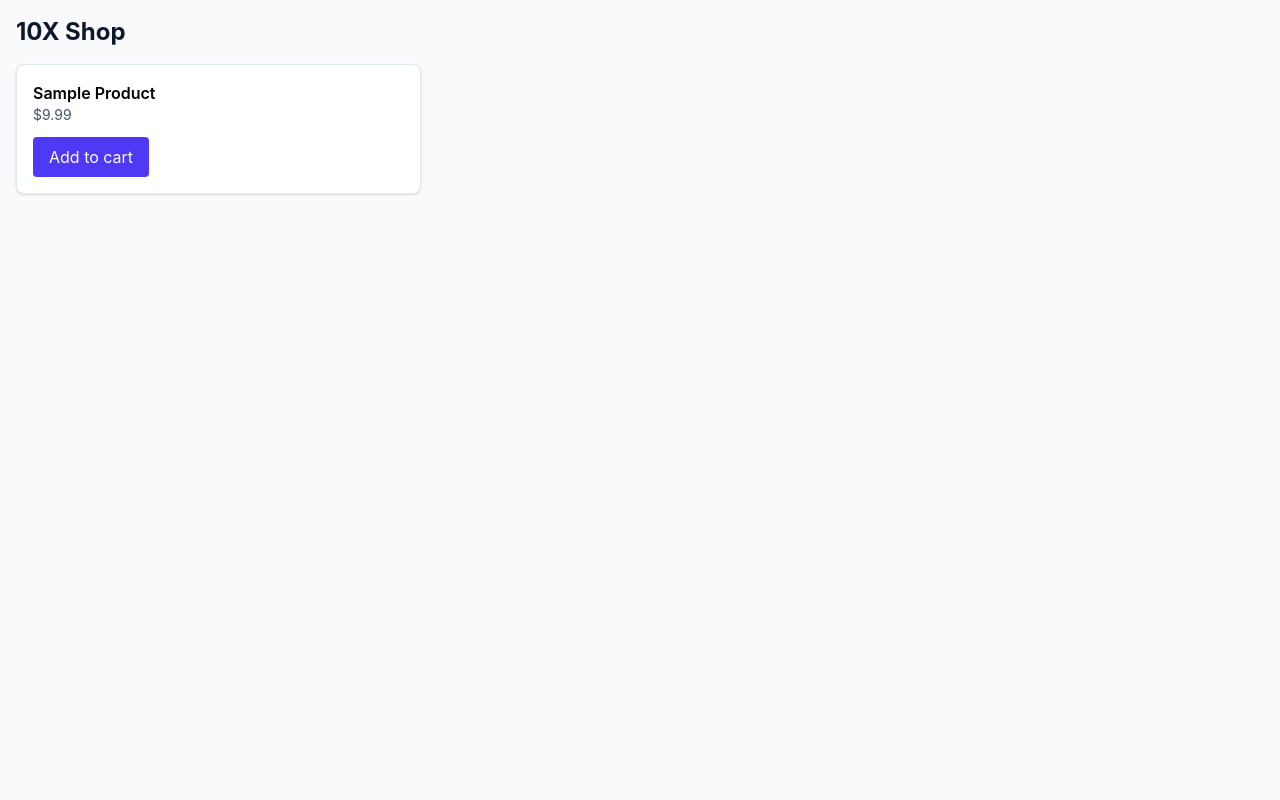
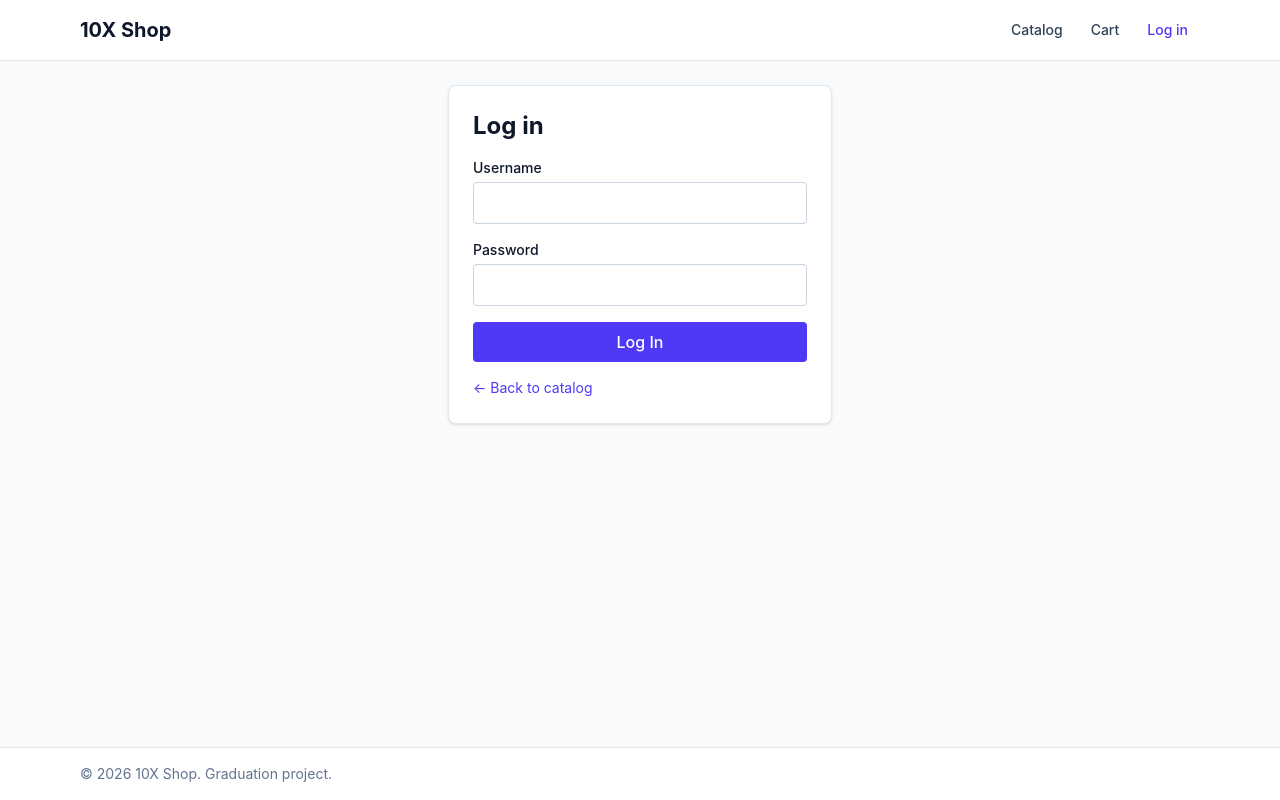
Before and after one commit to natagiorgashvili7/10X-shop-natagiorgashvili, a React (Vite) app: page /login in a window 1280 px wide. Built offline with nearby package versions, Linux system fonts and the light colour scheme.

Commit message:
feat(routing): restore routes, 404, Login and placeholders

```diff
--- a/src/App.tsx
+++ b/src/App.tsx
@@ -1,35 +1,13 @@
-import type { Product } from './types/product'
-
-const sampleProduct: Product = {
-  id: 1,
-  title: 'Sample Product',
-  description: 'Temporary placeholder used to verify the setup.',
-  category: 'beauty',
-  brand: '10X',
-  price: 9.99,
-  discountPercentage: 7.17,
-  rating: 4.9,
-  stock: 5,
-  thumbnail: 'https://cdn.dummyjson.com/product-images/beauty/essence-mascara-lash-princess/thumbnail.webp',
-  images: [],
-}
+import { BrowserRouter } from 'react-router-dom'
+import AuthProvider from './context/AuthProvider'
+import AppRoutes from './routes/AppRoutes'
 
 export default function App() {
   return (
-    <main className="min-h-screen bg-slate-50 p-4">
-      <h1 className="mb-4 text-2xl font-bold text-slate-900">10X Shop</h1>
-      <div className="grid grid-cols-1 gap-4 md:grid-cols-3">
-        <article className="rounded-lg border border-slate-200 bg-white p-4 shadow-sm">
-          <h2 className="font-semibold">{sampleProduct.title}</h2>
-          <p className="text-sm text-slate-600">${sampleProduct.price}</p>
-          <button
-            type="button"
-            className="mt-3 rounded bg-indigo-600 px-4 py-2 text-white hover:bg-indigo-700 focus:outline-none focus:ring-2 focus:ring-indigo-400 disabled:opacity-50"
-          >
-            Add to cart
-          </button>
-        </article>
-      </div>
-    </main>
+    <BrowserRouter>
+      <AuthProvider>
+        <AppRoutes />
+      </AuthProvider>
+    </BrowserRouter>
   )
 }
--- /dev/null
+++ b/src/pages/CartPage.tsx
@@ -0,0 +1,8 @@
+export default function CartPage() {
+  return (
+    <section>
+      <h1 className="text-2xl font-bold">Cart</h1>
+      <p className="mt-2 text-slate-600">Your cart will appear here (Day 4).</p>
+    </section>
+  )
+}
--- /dev/null
+++ b/src/pages/CheckoutPage.tsx
@@ -0,0 +1,8 @@
+export default function CheckoutPage() {
+  return (
+    <section>
+      <h1 className="text-2xl font-bold">Checkout</h1>
+      <p className="mt-2 text-slate-600">Checkout form comes on Day 5.</p>
+    </section>
+  )
+}
--- /dev/null
+++ b/src/pages/LoginPage.tsx
@@ -0,0 +1,119 @@
+import { useState } from 'react'
+import type { ChangeEvent, FormEvent } from 'react'
+import { Link, useLocation, useNavigate } from 'react-router-dom'
+import { useAuth } from '../context/useAuth'
+import { validateLogin } from '../utils/validation'
+import type { LoginFormErrors, LoginFormValues } from '../types/user'
+
+const initialValues: LoginFormValues = { username: '', password: '' }
+
+// Where to go after login: the page that sent us here (e.g. /checkout), otherwise the catalog.
+function getRedirectPath(state: unknown): string {
+  if (
+    typeof state === 'object' &&
+    state !== null &&
+    'from' in state &&
+    typeof state.from === 'string'
+  ) {
+    return state.from
+  }
+  return '/'
+}
+
+const inputClass = (hasError: boolean): string =>
+  `mt-1 w-full rounded border px-3 py-2 focus:outline-none focus:ring-2 ${
+    hasError
+      ? 'border-red-500 focus:ring-red-300'
+      : 'border-slate-300 focus:ring-indigo-400'
+  }`
+
+export default function LoginPage() {
+  const { login } = useAuth()
+  const navigate = useNavigate()
+  const location = useLocation()
+
+  const [values, setValues] = useState<LoginFormValues>(initialValues)
+  const [errors, setErrors] = useState<LoginFormErrors>({})
+
+  function handleChange(event: ChangeEvent<HTMLInputElement>) {
+    const { name, value } = event.target
+    setValues((prev) => ({ ...prev, [name]: value }))
+  }
+
+  function handleSubmit(event: FormEvent<HTMLFormElement>) {
+    event.preventDefault()
+
+    const nextErrors = validateLogin(values)
+    setErrors(nextErrors)
+    if (Object.keys(nextErrors).length > 0) return
+
+    login(values.username.trim())
+    navigate(getRedirectPath(location.state), { replace: true })
+  }
+
+  return (
+    <section className="mx-auto max-w-sm rounded-lg border border-slate-200 bg-white p-6 shadow-sm">
+      <h1 className="text-2xl font-bold">Log in</h1>
+
+      <form onSubmit={handleSubmit} noValidate className="mt-4 space-y-4">
+        <div>
+          <label htmlFor="username" className="block text-sm font-medium">
+            Username
+          </label>
+          <input
+            id="username"
+            name="username"
+            type="text"
+            autoComplete="username"
+            value={values.username}
+            onChange={handleChange}
+            aria-invalid={errors.username !== undefined}
+            aria-describedby={errors.username ? 'username-error' : undefined}
+            className={inputClass(errors.username !== undefined)}
+          />
+          {errors.username && (
+            <p id="username-error" className="mt-1 text-sm text-red-600">
+              {errors.username}
+            </p>
+          )}
+        </div>
+
+        <div>
+          <label htmlFor="password" className="block text-sm font-medium">
+            Password
+          </label>
+          <input
+            id="password"
+            name="password"
+            type="password"
+            autoComplete="current-password"
+            value={values.password}
+            onChange={handleChange}
+            aria-invalid={errors.password !== undefined}
+            aria-describedby={errors.password ? 'password-error' : undefined}
+            className={inputClass(errors.password !== undefined)}
+          />
+          {errors.password && (
+            <p id="password-error" className="mt-1 text-sm text-red-600">
+              {errors.password}
+            </p>
+          )}
+        </div>
+
+        <button
+          type="submit"
+          className="w-full rounded bg-indigo-600 px-4 py-2 font-medium text-white hover:bg-indigo-700 focus:outline-none focus:ring-2 focus:ring-indigo-400 disabled:opacity-50"
+        >
+          Log In
+        </button>
+      </form>
+
+      <Link
+        to="/"
+        className="mt-4 inline-block text-sm text-indigo-600 hover:underline focus:outline-none focus:ring-2 focus:ring-indigo-400"
+      >
+        ← Back to catalog
+      </Link>
+    </section>
+  )
+}
--- /dev/null
+++ b/src/pages/NotFoundPage.tsx
@@ -0,0 +1,16 @@
+import { Link } from 'react-router-dom'
+
+export default function NotFoundPage() {
+  return (
+    <section className="py-16 text-center">
+      <h1 className="text-3xl font-bold">Page not found</h1>
+      <p className="mt-2 text-slate-600">The page you are looking for does not exist.</p>
+      <Link
+        to="/"
+        className="mt-6 inline-block rounded bg-indigo-600 px-4 py-2 text-white hover:bg-indigo-700 focus:outline-none focus:ring-2 focus:ring-indigo-400"
+      >
+        Go to catalog
+      </Link>
+    </section>
+  )
+}
--- /dev/null
+++ b/src/pages/ProductPage.tsx
@@ -0,0 +1,61 @@
+import { useEffect, useState } from 'react'
+import { useParams } from 'react-router-dom'
+import { getProduct } from '../api/products.api'
+import { isApiError } from '../api/ApiError'
+import ProductDetails from '../components/product/ProductDetails'
+import ErrorMessage from '../components/ui/ErrorMessage'
+import Loading from '../components/ui/Loading'
+import NotFoundPage from './NotFoundPage'
+import type { AsyncState } from '../types/api'
+import type { Product } from '../types/product'
+import { getErrorMessage } from '../utils/error'
+
+type ProductState = AsyncState<Product> | { status: 'not-found' }
+
+function parseProductId(id: string | undefined): number | null {
+  if (id === undefined || !/^\d+$/.test(id)) return null
+  const value = Number(id)
+  return value > 0 ? value : null
+}
+
+function ProductLoader({ productId }: { productId: number }) {
+  const [state, setState] = useState<ProductState>({ status: 'loading' })
+  const [retry, setRetry] = useState(0)
+
+  useEffect(() => {
+    const controller = new AbortController()
+
+    getProduct(productId, controller.signal)
+      .then((product) => setState({ status: 'success', data: product }))
+      .catch((error: unknown) => {
+        if (controller.signal.aborted) return
+        if (isApiError(error) && error.status === 404) {
+          setState({ status: 'not-found' })
+          return
+        }
+        setState({ status: 'error', message: getErrorMessage(error) })
+      })
+
+    return () => controller.abort()
+  }, [productId, retry])
+
+  function handleRetry() {
+    setState({ status: 'loading' })
+    setRetry((count) => count + 1)
+  }
+
+  if (state.status === 'not-found') return <NotFoundPage />
+  if (state.status === 'error') {
+    return <ErrorMessage message={state.message} onRetry={handleRetry} />
+  }
+  if (state.status === 'success') return <ProductDetails product={state.data} />
+  return <Loading />
+}
+
+export default function ProductPage() {
+  const { id } = useParams()
+  const productId = parseProductId(id)
+
+  if (productId === null) return <NotFoundPage />
+  return <ProductLoader key={productId} productId={productId} />
+}
--- /dev/null
+++ b/src/routes/AppRoutes.tsx
@@ -0,0 +1,23 @@
+import { Route, Routes } from 'react-router-dom'
+import Layout from '../components/layout/Layout'
+import CatalogPage from '../pages/CatalogPage'
+import LoginPage from '../pages/LoginPage'
+import ProductPage from '../pages/ProductPage'
+import CartPage from '../pages/CartPage'
+import CheckoutPage from '../pages/CheckoutPage'
+import NotFoundPage from '../pages/NotFoundPage'
+
+export default function AppRoutes() {
+  return (
+    <Routes>
+      <Route element={<Layout />}>
+        <Route index element={<CatalogPage />} />
+        <Route path="login" element={<LoginPage />} />
+        <Route path="products/:id" element={<ProductPage />} />
+        <Route path="cart" element={<CartPage />} />
+        <Route path="checkout" element={<CheckoutPage />} />
+        <Route path="*" element={<NotFoundPage />} />
+      </Route>
+    </Routes>
+  )
+}
```
